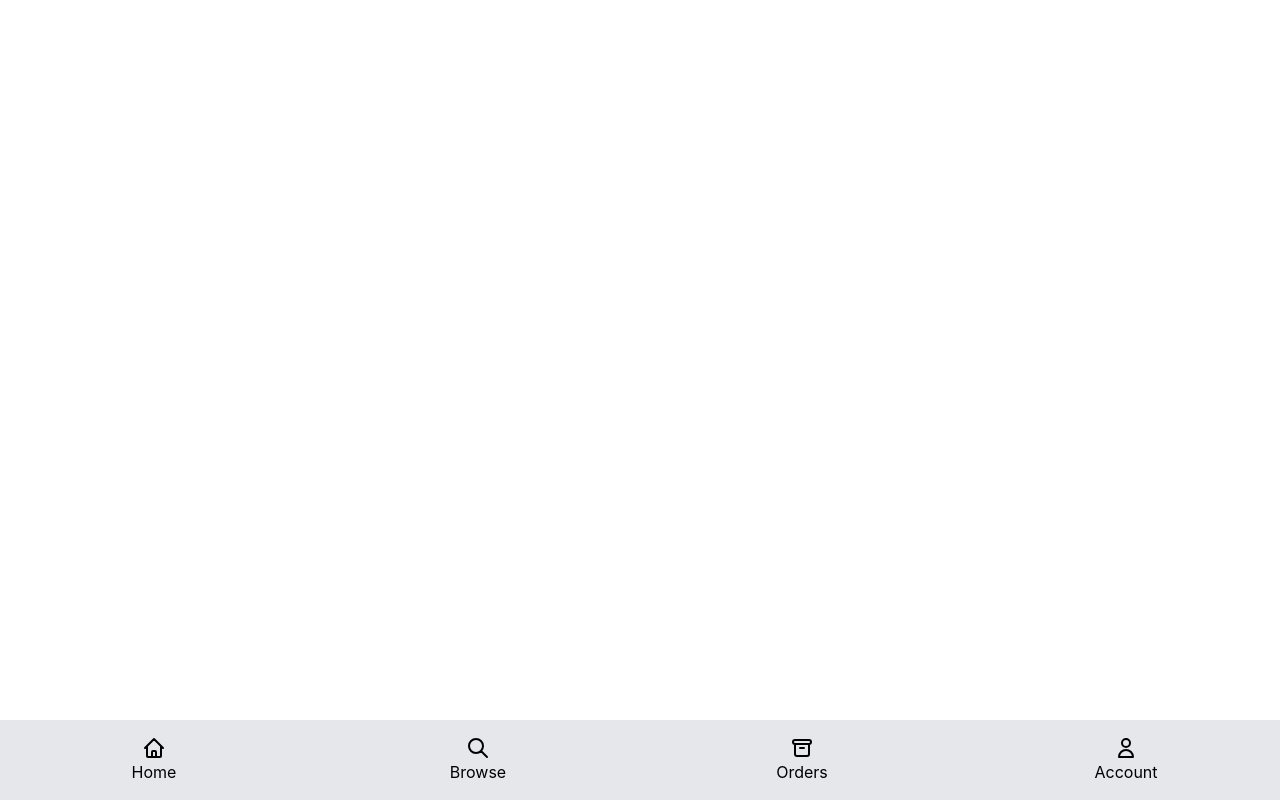
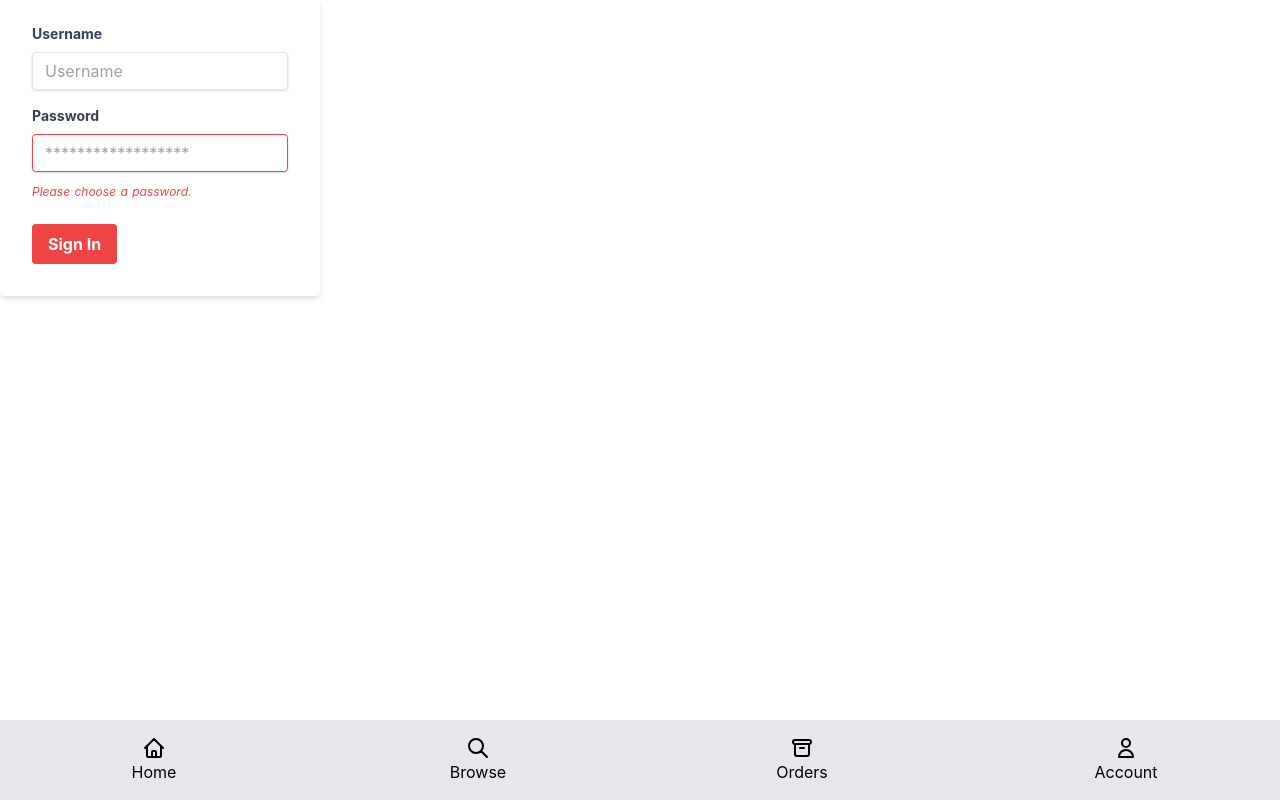
Before and after one commit to ProjetDEVCesi/Front, a Nuxt app: page /Login in a window 1280 px wide. Built offline with nearby package versions, Linux system fonts and the light colour scheme.

Commit message:
add login.vue

```diff
--- /dev/null
+++ b/pages/Login.vue
@@ -0,0 +1,24 @@
+<template>
+    <div class="w-full max-w-xs">
+  <form class="bg-white shadow-md rounded px-8 pt-6 pb-8 mb-4">
+    <div class="mb-4">
+      <label class="block text-gray-700 text-sm font-bold mb-2" for="username">
+        Username
+      </label>
+      <input class="shadow appearance-none border rounded w-full py-2 px-3 text-gray-700 leading-tight focus:outline-none focus:shadow-outline" id="username" type="text" placeholder="Username">
+    </div>
+    <div class="mb-6">
+      <label class="block text-gray-700 text-sm font-bold mb-2" for="password">
+        Password
+      </label>
+      <input class="shadow appearance-none border border-red-500 rounded w-full py-2 px-3 text-gray-700 mb-3 leading-tight focus:outline-none focus:shadow-outline" id="password" type="password" placeholder="******************">
+      <p class="text-red-500 text-xs italic">Please choose a password.</p>
+    </div>
+    <div class="flex items-center justify-between">
+      <button class="bg-red-500 hover:bg-red-700 text-white font-bold py-2 px-4 rounded focus:outline-none focus:shadow-outline" type="button">
+        Sign In
+      </button>
+    </div>
+  </form>
+</div>
+</template>
```
